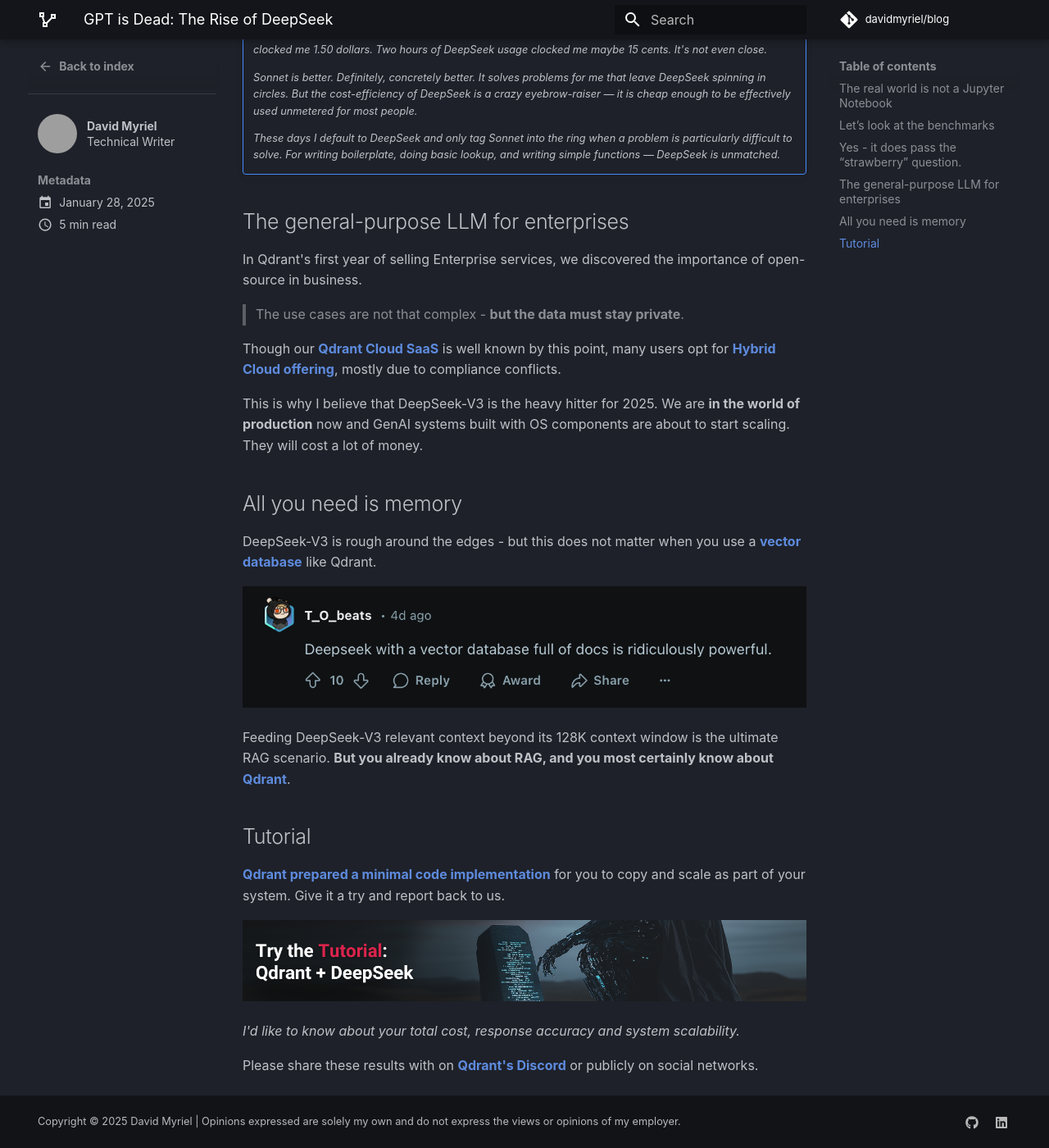
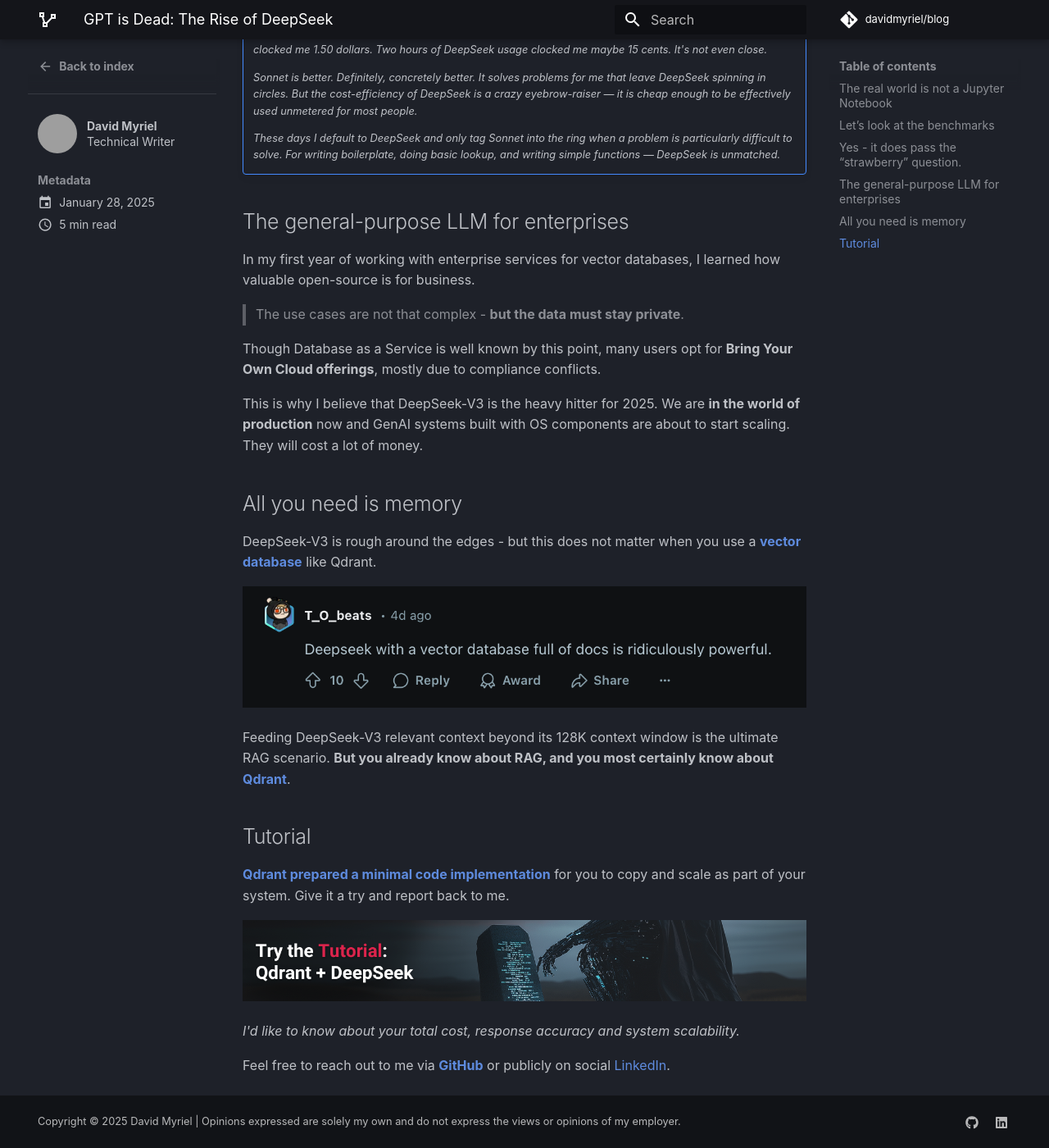
Before and after one commit to myriel-io/vectorsearch, an MkDocs documentation site: the page built from docs/posts/gpt-is-dead.md, in a window 1280 px wide and 1400 px high, scrolled down 4027 px. Shown: the whole window at 82% size. Built offline with MkDocs 1.6.1 and Material for MkDocs 9.7.7, drawn with Linux system fonts in a browser that asks for light colours; some web fonts are replaced; comment, search, counter and statistics services are not loaded; grey boxes are pictures that could not be loaded.

Commit message:
Update gpt-is-dead.md

```diff
--- a/docs/posts/gpt-is-dead.md
+++ b/docs/posts/gpt-is-dead.md
@@ -88,11 +88,11 @@
 
 ## The general-purpose LLM for enterprises
 
-In Qdrant's first year of selling Enterprise services, we discovered the importance of open-source in business.
+In my first year of working with enterprise services for vector databases, I learned how valuable open-source is for business.
 
 > The use cases are not that complex - **but the data must stay private**.
 
-Though our [**Qdrant Cloud SaaS**](https://cloud.qdrant.io/) is well known by this point, many users opt for [**Hybrid Cloud offering**](/hybrid-cloud/), mostly due to compliance conflicts.
+Though Database as a Service is well known by this point, many users opt for **Bring Your Own Cloud offerings**, mostly due to compliance conflicts.
 
 This is why I believe that DeepSeek-V3 is the heavy hitter for 2025. We are **in the world of production** now and GenAI systems built with OS components are about to start scaling. They will cost a lot of money.
 
@@ -106,10 +106,10 @@
 
 ## Tutorial
 
-[**Qdrant prepared a minimal code implementation**](https://github.com/qdrant/examples/blob/master/rag-with-qdrant-deepseek/deepseek-qdrant.ipynb) for you to copy and scale as part of your system. Give it a try and report back to us.
+[**Qdrant prepared a minimal code implementation**](https://github.com/qdrant/examples/blob/master/rag-with-qdrant-deepseek/deepseek-qdrant.ipynb) for you to copy and scale as part of your system. Give it a try and report back to me.
 
 [![tutorial](/img/gpt-is-dead/tutorial.png)](https://github.com/qdrant/examples/blob/master/rag-with-qdrant-deepseek/deepseek-qdrant.ipynb)
 
 *I'd like to know about your total cost, response accuracy and system scalability.*
 
-Please share these results with on [**Qdrant's Discord**](https://qdrant.to/discord) or publicly on social networks.
+Feel free to reach out to me via [**GitHub**](https://www.github.com/davidmyriel/) or publicly on social [LinkedIn](https://www.linkedin.com/in/davidmyriel/).
```
